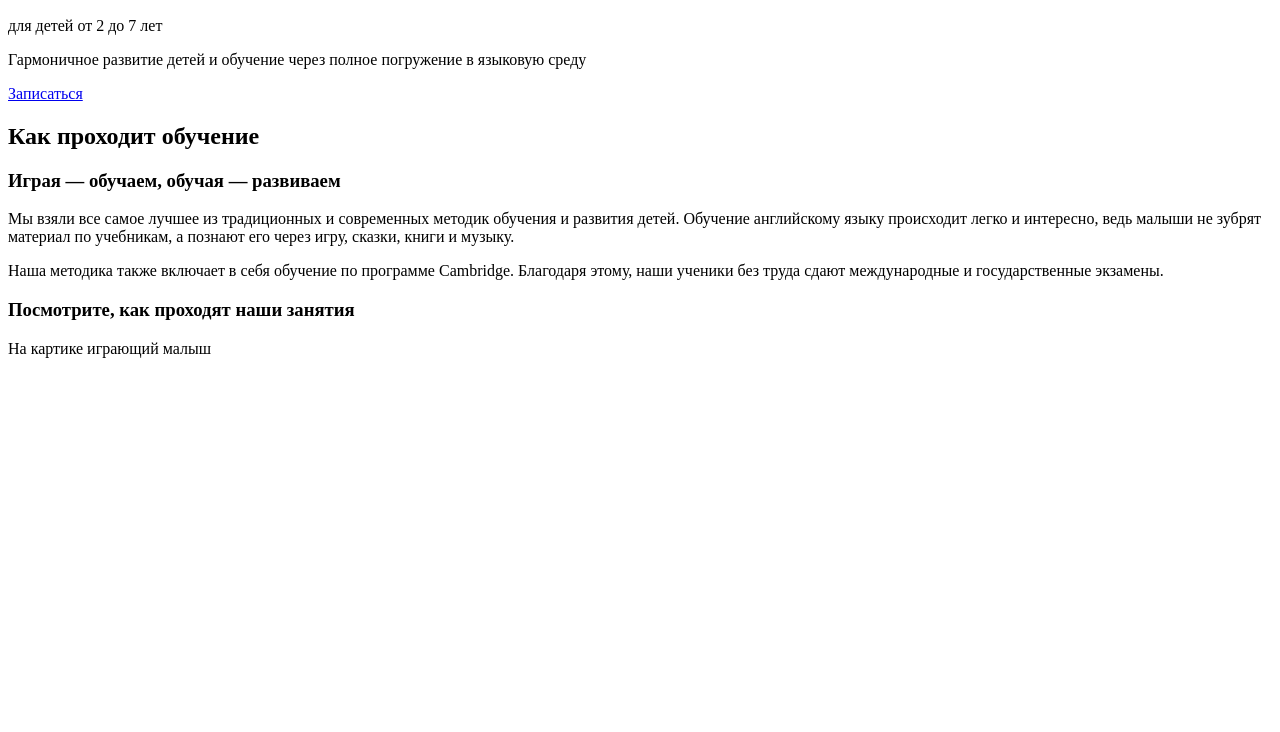
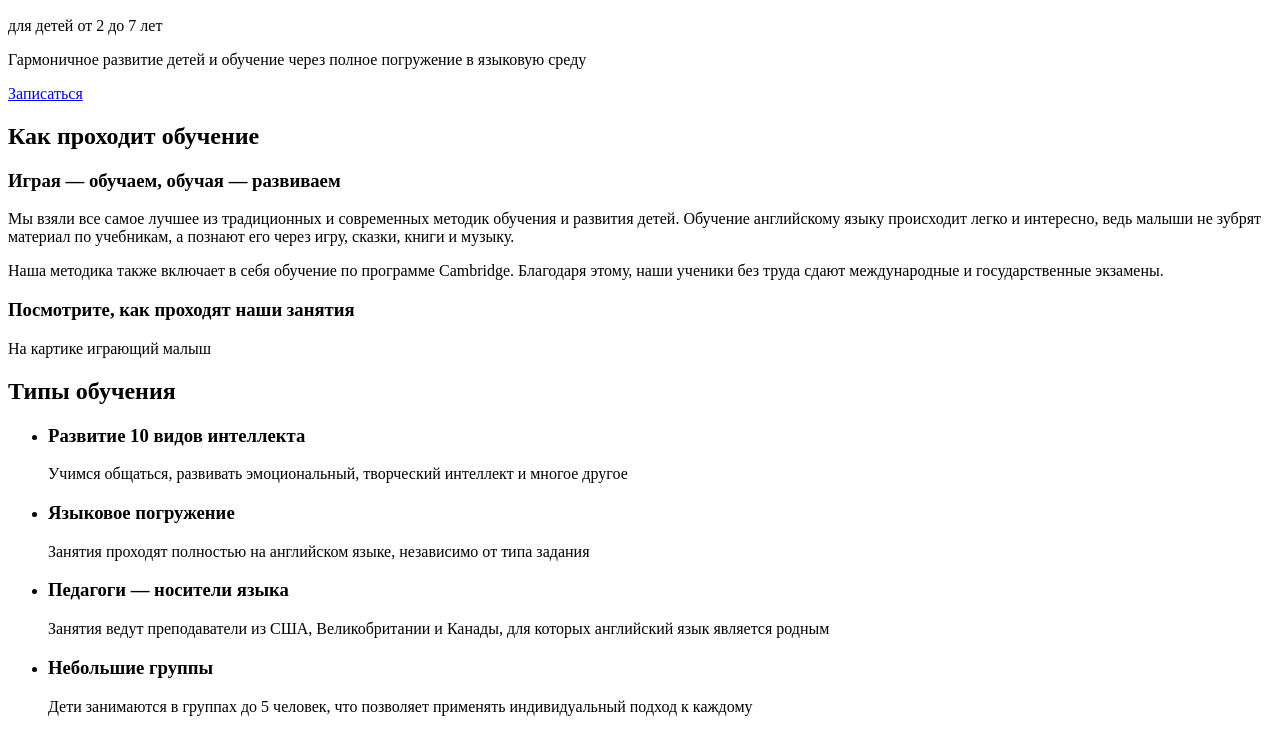
Before and after one commit to anatoliay/Children-sSchool, a plain HTML site: page Index.html in a window 1280 px wide. Shown: the part 261-993 px from the top of the page. Before the commit the page ends 800 px from the top, so only its background shows below. Drawn offline with Linux system fonts and the light colour scheme.

Commit message:
блок types

```diff
--- a/Index.html
+++ b/Index.html
@@ -37,8 +37,28 @@
 			<div class="proces__video-block">
 				<h3 class="proces__subtitle">Посмотрите, как проходят наши занятия</h3>
 				<div class="proces__video">На картике играющий малыш</div>
-
 			</div>
+		</section>
+		<section class="types">
+			<h2 class="visually-hidden">Типы обучения</h2>
+			<ul class="types__list">
+				<li class="types__item">
+					<h3>Развитие 10 видов интеллекта</h3>
+					<p>Учимся общаться, развивать эмоциональный, творческий интеллект и многое другое</p>
+				</li>
+				<li class="types__item">
+					<h3 class="types__subtitle">Языковое погружение</h3>
+					<p class="types__text">Занятия проходят полностью на английском языке, независимо от типа задания</p>
+				</li>
+				<li class="types__item">
+					<h3 class="types__subtitle">Педагоги — носители языка</h3>
+					<p class="types__text">Занятия ведут преподаватели из США, Великобритании и Канады, для которых английский язык является родным</p>
+				</li>
+				<li class="types__item">
+					<h3 class="types__subtitle">Небольшие группы</h3>
+					<p class="types__text">Дети занимаются в группах до 5 человек, что позволяет применять индивидуальный подход к каждому</p>
+				</li>
+			</ul>
 
 		</section>
 	</main>
```
